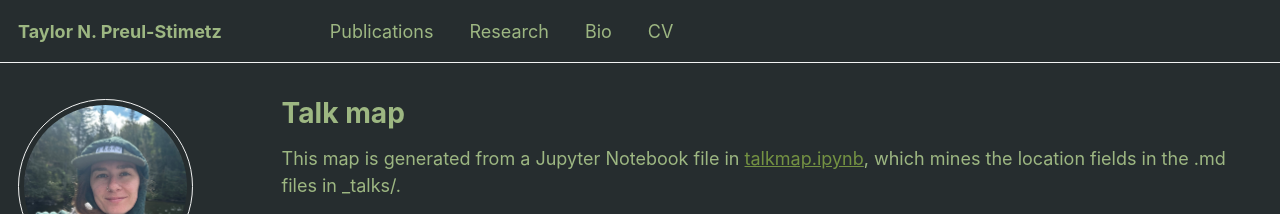
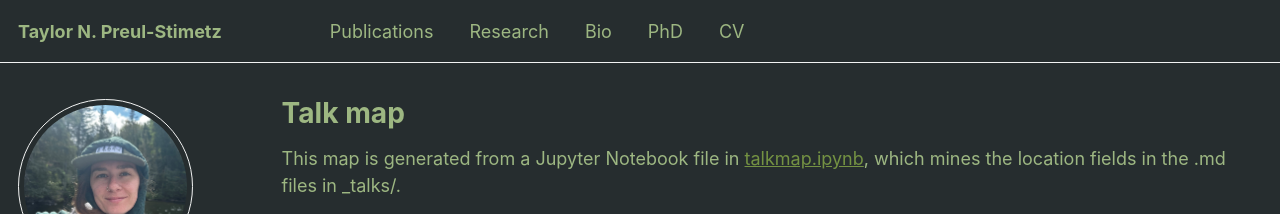
Before and after one commit to taypreul/taypreul.github.io, a Jekyll site: the page built from _pages/talkmap.html, in a window 1280 px wide. Shown: the top 214 px of the page. Built offline with Jekyll 4.4.1, drawn with Linux system fonts in a browser that asks for light colours; nearby versions of some CDN libraries; some web fonts are replaced; a script that is not in the unit is left out.

Commit message:
march 2026 update fix

```diff
--- a/_data/navigation.yml
+++ b/_data/navigation.yml
@@ -17,6 +17,9 @@ main:
   - title: "Bio"
     url: /bio/
 
+  - title: "PhD"
+    url: /phd/
+
   - title: "CV"
     url: /files/TPS_CV2026.pdf
 
```
Also changed, not shown: _pages/about.md (+1 -1 lines).
